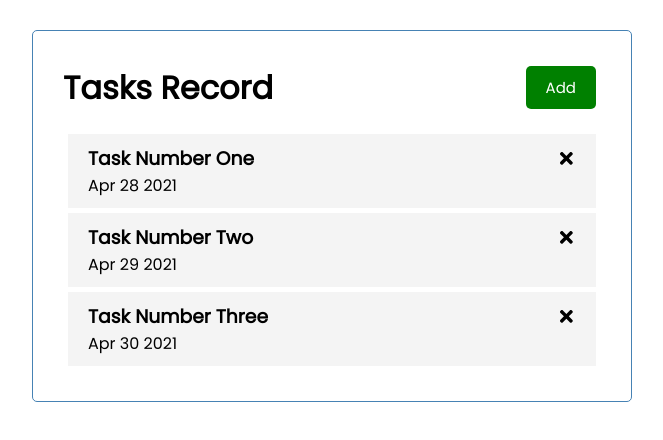
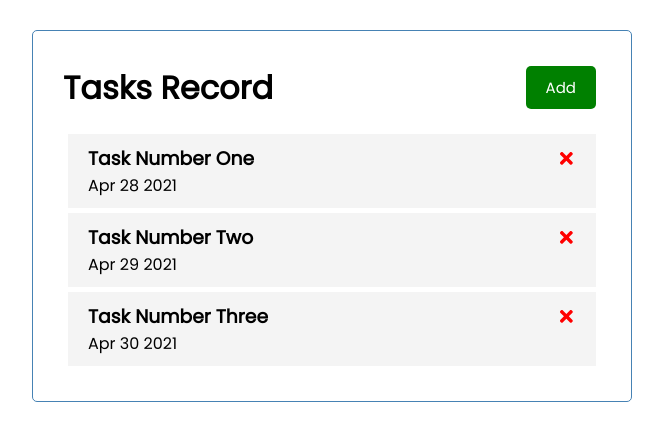
Before and after one commit to iktakhairul/Task-Record-React-Jason-Server, a React (Create React App) app: page / in a window 1280 px wide. Shown: the top 440 px of the page, without its empty margins (308-971 px from the left). Built offline with nearby package versions, Linux system fonts and the light colour scheme.

Commit message:
working initial delete

```diff
--- a/src/App.js
+++ b/src/App.js
@@ -2,8 +2,8 @@
 import Tasks from "./components/Tasks";
 import {useState} from 'react'
 
-function App() {
-    const [tasks] = useState([
+const App = () => {
+    const [tasks, setTasks] = useState([
         {
             id: 1,
             text: 'Task Number One',
@@ -23,10 +23,16 @@
             reminder: false,
         },
     ])
+
+    //Delete task
+    const deleteTask = (id) => {
+        setTasks(tasks.filter((task) => task.id !== id))
+    }
+
   return (
     <div className="container">
         <Header title='Tasks Record'/>
-        <Tasks tasks={tasks}/>
+        <Tasks tasks={tasks} onDelete={deleteTask}/>
     </div>
   );
 }
--- a/src/components/Task.js
+++ b/src/components/Task.js
@@ -1,10 +1,10 @@
 import { FaTimes } from 'react-icons/fa'
 
-const Task = ({task}) => {
+const Task = ({task, onDelete}) => {
     return (
         <div className='task'>
             <h3>
-                {task.text} <FaTimes />
+                {task.text} <FaTimes style={{color: 'red', cursor: 'pointer'}} onClick={() => onDelete(task.id)}/>
             </h3>
             <p>{task.day}</p>
         </div>
--- a/src/components/Tasks.js
+++ b/src/components/Tasks.js
@@ -1,10 +1,10 @@
 import Task from './Task'
 
-const Tasks = ({tasks}) => {
+const Tasks = ({tasks, onDelete}) => {
     return (
         <>
             {tasks.map((task) => (
-                <Task key={task.id} task={task} />
+                <Task key={task.id} task={task} onDelete={onDelete}/>
             ))}
         </>
     )
```
